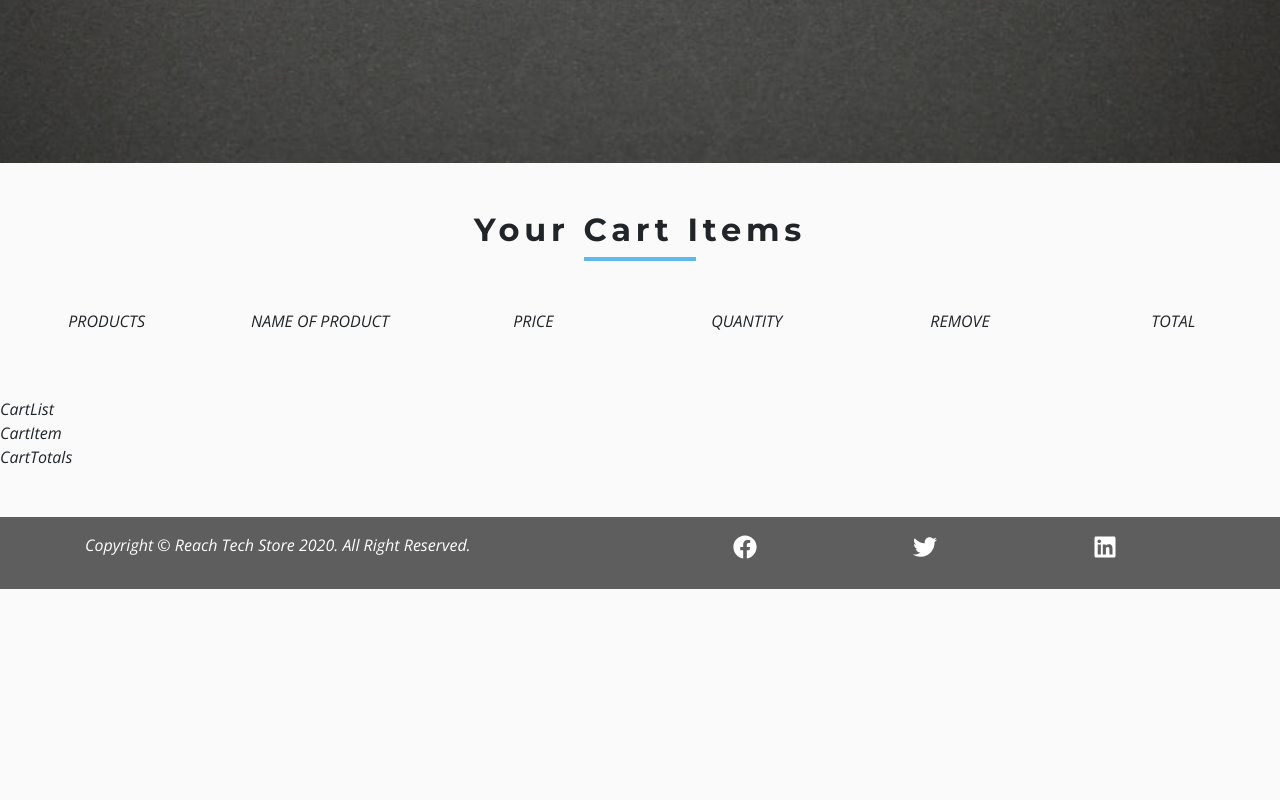
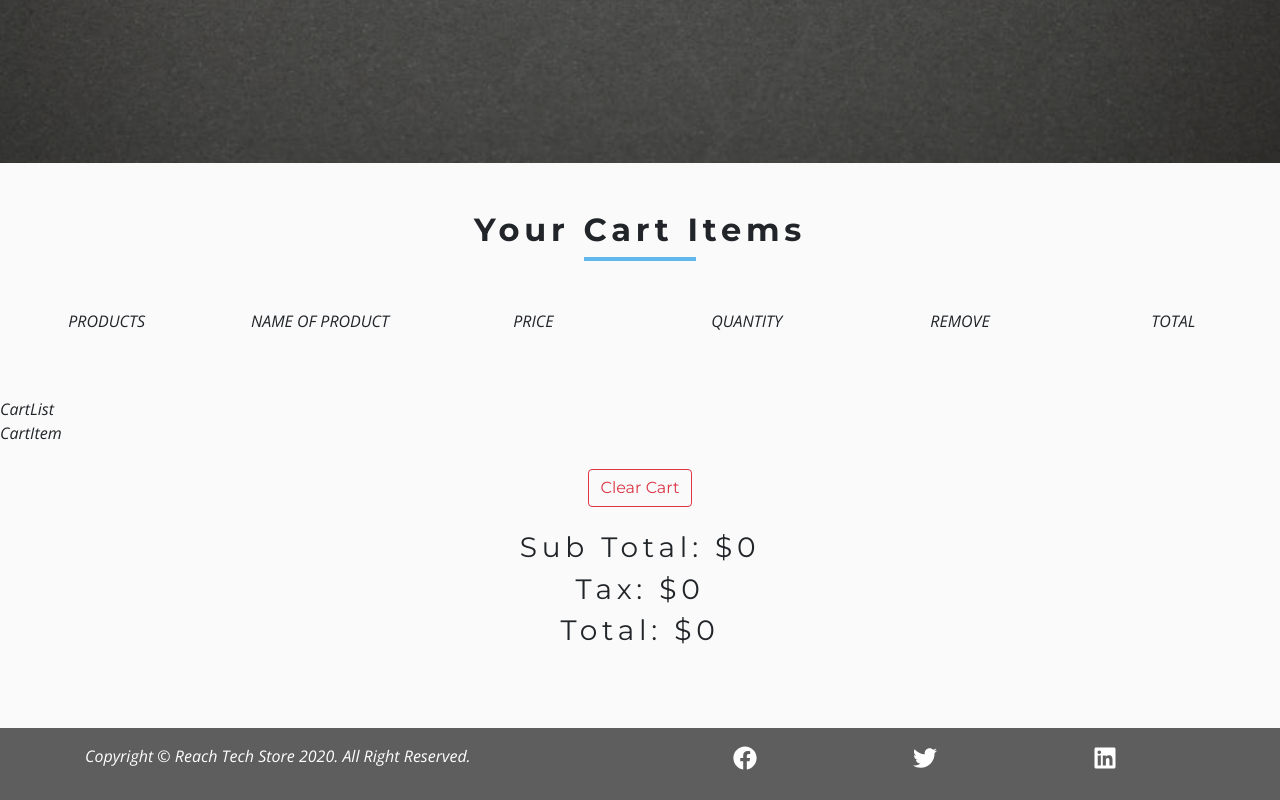
Before and after one commit to voboghure-dev/react-tech-store, a React (Create React App) app: page /cart in a window 1280 px wide. Shown: the part 378-1178 px from the top of the page. Before the commit the page ends 967 px from the top, so only its background shows below. Built offline with nearby package versions, Linux system fonts and the light colour scheme.

Commit message:
Chapter 41
Signed-off-by: Tapan Kumer Das <tapan@devspalace.com>

```diff
--- a/src/components/CartPage/CartTotals.js
+++ b/src/components/CartPage/CartTotals.js
@@ -1,7 +1,31 @@
 import React from "react";
+import { ProductConsumer } from "../../context";
 
 const CartTotals = (props) => {
-  return <div>CartTotals</div>;
+  return (
+    <div className="container">
+      <div className="row">
+        <ProductConsumer>
+          {(value) => {
+            const { clearCart, cartSubTotal, cartTax, cartTotal } = value;
+            return (
+              <div className="col text-title text-center my-4">
+                <button
+                  className="btn btn-outline-danger text-capitalize mb-4"
+                  onClick={clearCart}
+                >
+                  clear cart
+                </button>
+                <h3>sub total: ${cartSubTotal}</h3>
+                <h3>tax: ${cartTax}</h3>
+                <h3>total: ${cartTotal}</h3>
+              </div>
+            );
+          }}
+        </ProductConsumer>
+      </div>
+    </div>
+  );
 };
 
 export default CartTotals;
```
